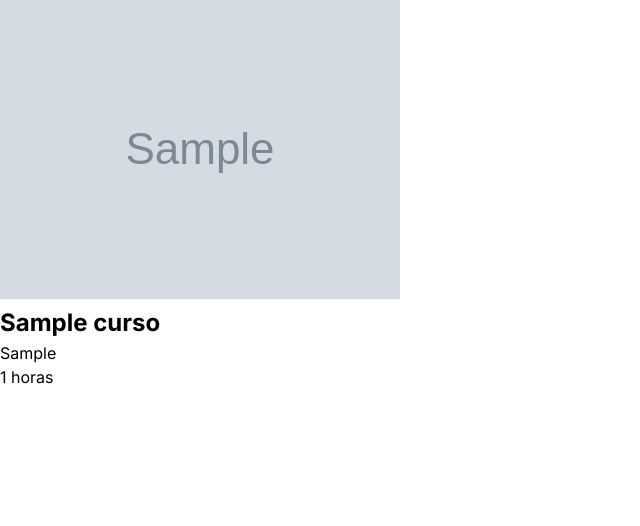
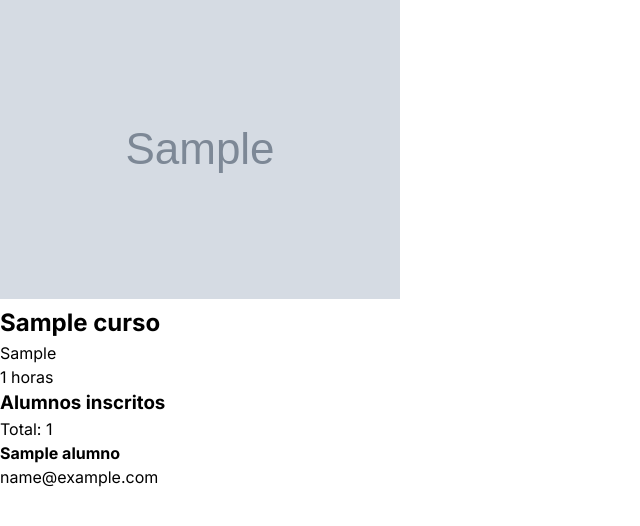
Before and after one commit to Judanubee/Edu-Mocs, a Django app: page /perfil_profesor/ in a window 1280 px wide. Shown: the part 119-645 px from the top of the page, without its empty margins (0-640 px from the left). Run offline with Django 5.2, Linux system fonts and the light colour scheme; a user stored in the database is signed in; tables that the repository leaves empty hold one stand-in row (values such as "Sample post"); grey boxes marked "Sample" are stand-in pictures.

Commit message:
perfil_profesor muestra los alumnos subscritos a cada curso

```diff
--- a/edu_app/inicio/templates/inicio/perfil_profesor.html
+++ b/edu_app/inicio/templates/inicio/perfil_profesor.html
@@ -45,6 +45,40 @@
                         <span>{{ curso.horas }} horas</span>
                     {% endif %}
 
+                    <div class="alumnos-curso">
+
+                        <h3>Alumnos inscritos</h3>
+
+                        <p class="total-alumnos">
+                            Total: {{ curso.alumnos.count }}
+                        </p>
+
+                        {% for alumno in curso.alumnos.all %}
+
+                            <div class="alumno-inscrito">
+
+
+                                <div class="datos-alumno">
+                                    <strong>{{ alumno.nombre }}</strong>
+
+                                    {% if alumno.usuario.email %}
+                                        <p>{{ alumno.usuario.email }}</p>
+                                    {% else %}
+                                        <p>{{ alumno.usuario.username }}</p>
+                                    {% endif %}
+                                </div>
+
+                            </div>
+                    {% empty %}
+
+                        <p class="sin-alumnos">
+                            No hay alumnos inscritos en este curso.
+                        </p>
+
+                    {% endfor %}
+
+                </div>
+
                 </div>
 
             </article>
--- a/edu_app/inicio/views.py
+++ b/edu_app/inicio/views.py
@@ -54,16 +54,12 @@ def perfil_profesor(request):
         usuario=request.user
     )
 
-    cursos = profesor.cursos.all()
+    cursos = profesor.cursos.prefetch_related("alumnos").all()
 
-    return render(
-        request,
-        "inicio/perfil_profesor.html",
-        {
-            "profesor": profesor,
-            "cursos": cursos,
-        }
-    )
+    return render(request, "inicio/perfil_profesor.html", {
+        "profesor": profesor,
+        "cursos": cursos,
+    })
 
 @login_required
 def curso_info(request, id):
```
